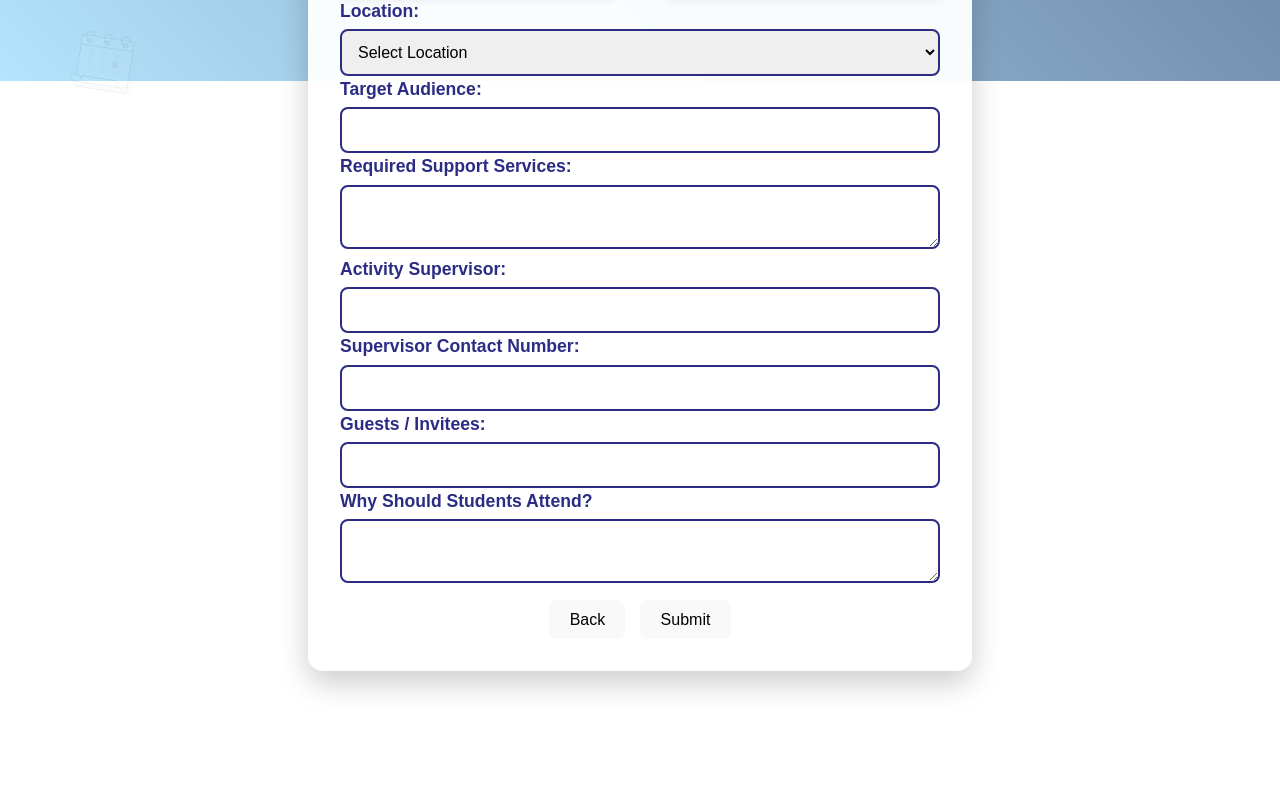
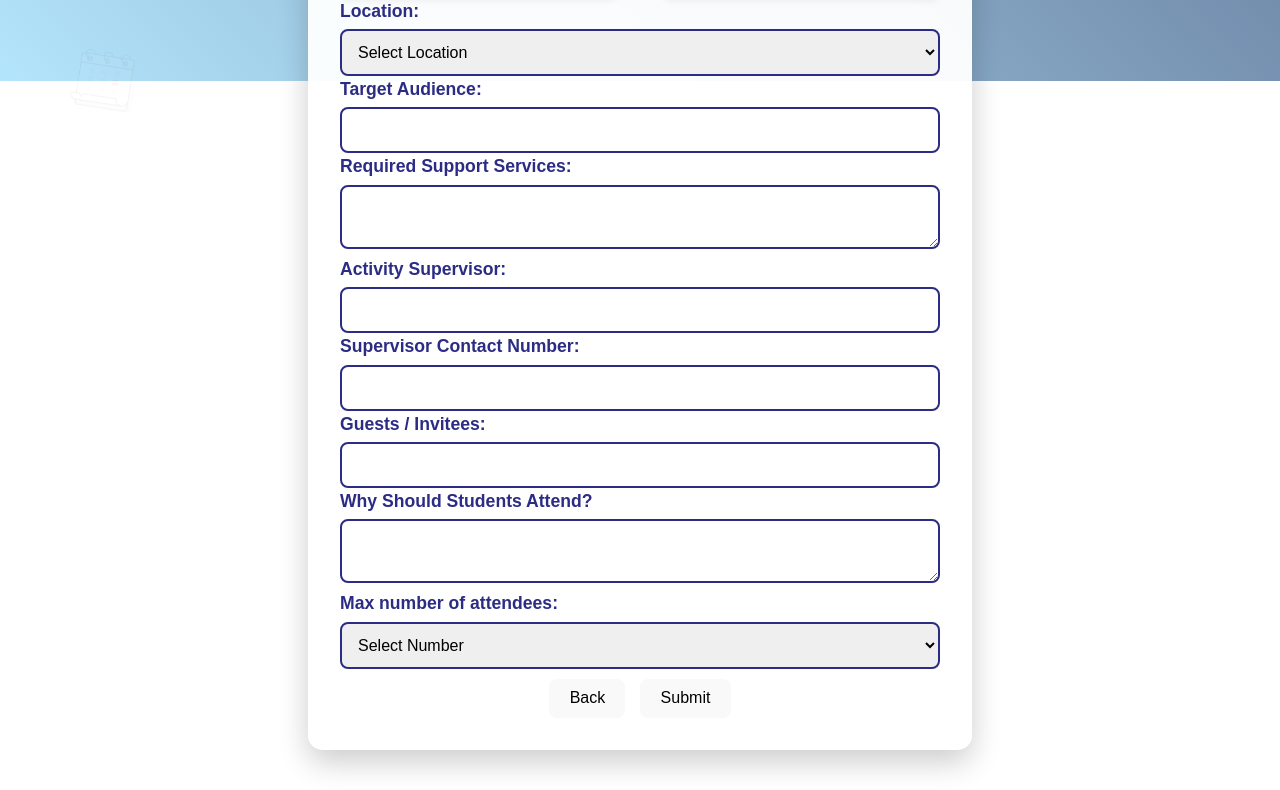
Before and after one commit to leenlll/kasit-agenda, a React (Vite) app in the folder frontend/: page /booking in a window 1280 px wide. Shown: the part 719-1509 px from the top of the page. Before the commit the page ends 1430 px from the top, so only its background shows below. Built offline with nearby package versions, Linux system fonts and the light colour scheme; no server answers.

Commit message:
max attendece added

```diff
--- a/frontend/src/pages/BookingPage.jsx
+++ b/frontend/src/pages/BookingPage.jsx
@@ -216,6 +216,13 @@ const BookingPage = () => {
             <label>Why Should Students Attend?</label>
             <textarea name="whyAttend" onChange={handleChange} />
 
+             <label>Max number of attendees:</label>
+             <select name="location" onChange={handleChange} >
+              <option value="">Select Number</option>
+              <option value="1-40">1-40 Lecture halls</option>
+              <option value="101">40-400 Al-Louzy Auditorium</option>
+              </select>
+
             <div className="button-group">
               <button type="button" onClick={() => navigate(-1)}>Back</button>
               <button type="submit">Submit</button>
```
